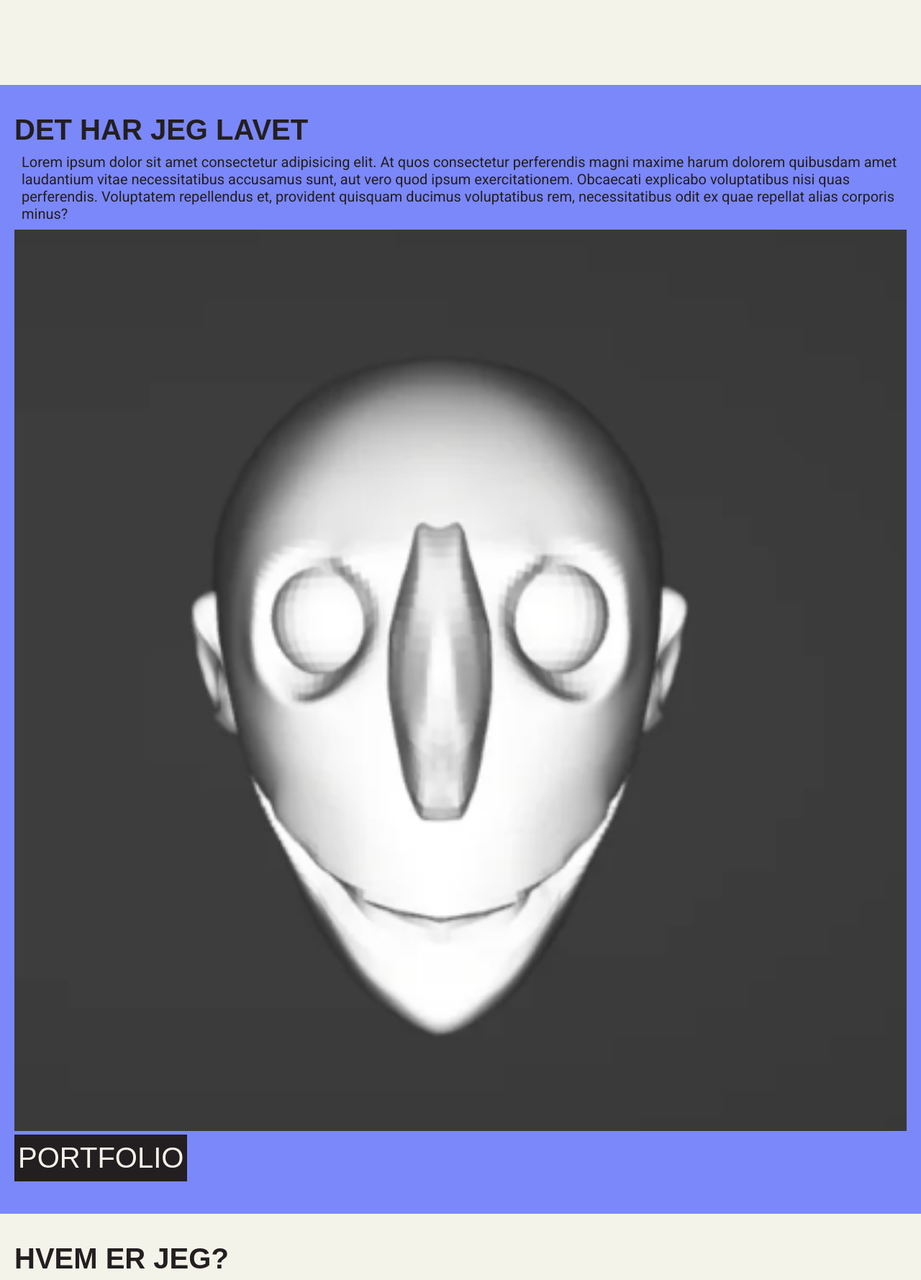
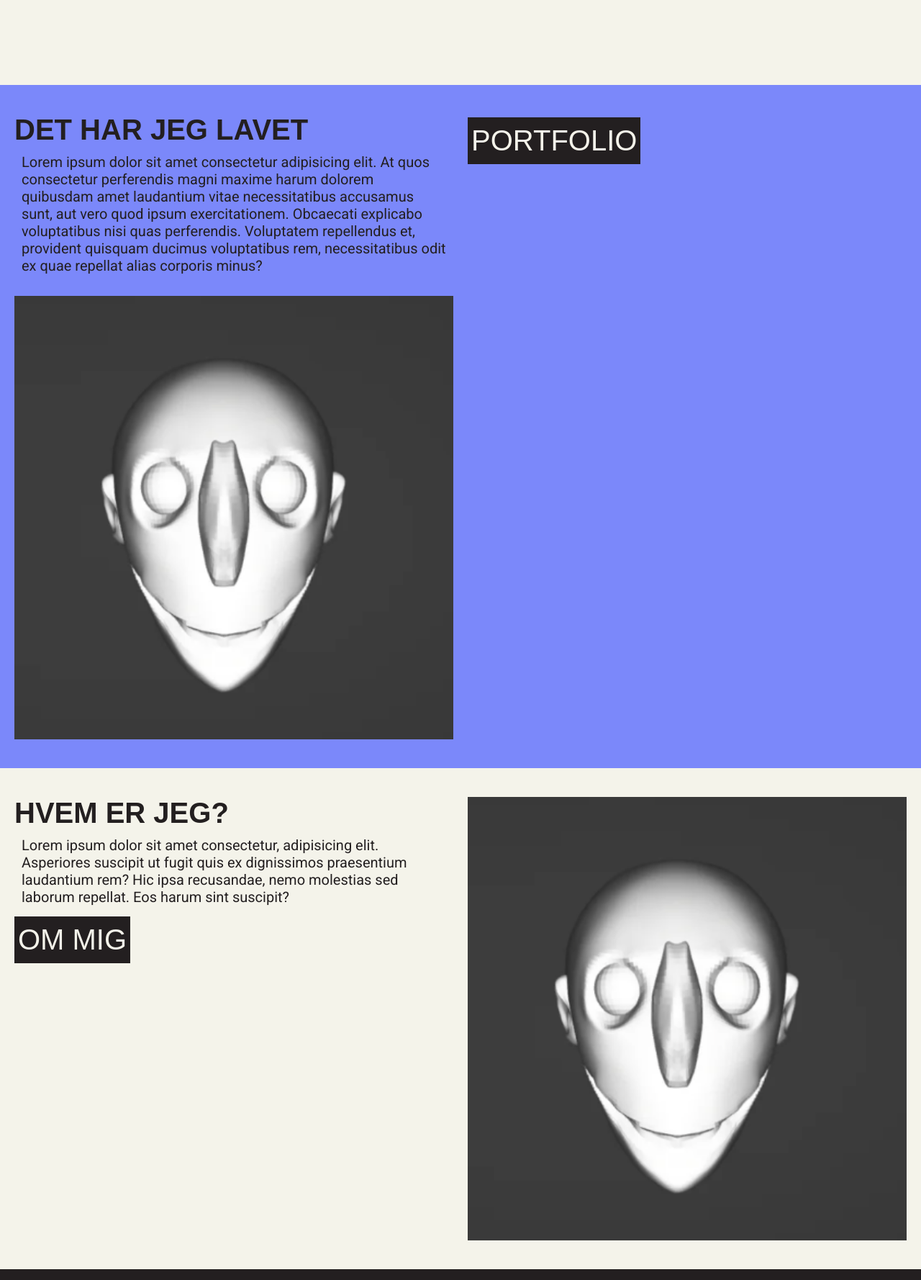
Before and after one commit to pekr0002/portfolio-eksamen, a plain HTML site: page index.html in a window 1280 px wide. Shown: the part 730-2508 px from the top of the page at 72% size. Drawn offline with Linux system fonts and the light colour scheme; a web font is replaced by a local one.

Commit message:
grid osv på index

```diff
--- a/index.html
+++ b/index.html
@@ -48,19 +48,27 @@
       <a href="om_mig.html">Penny Vera</a>
     </section>
     <main>
-      <section id="showcase" class="lila">
-        <h2>det har jeg lavet</h2>
-        <p>Lorem ipsum dolor sit amet consectetur adipisicing elit. At quos consectetur perferendis magni maxime harum dolorem quibusdam amet laudantium vitae necessitatibus accusamus sunt, aut vero quod ipsum exercitationem. Obcaecati explicabo voluptatibus nisi quas perferendis. Voluptatem repellendus et, provident quisquam ducimus voluptatibus rem, necessitatibus odit ex quae repellat alias corporis minus?</p>
+      <section id="mini_display" class="lila grid_1-1">
+        <div class="col1">
+          <h2>det har jeg lavet</h2>
+          <p>Lorem ipsum dolor sit amet consectetur adipisicing elit. At quos consectetur perferendis magni maxime harum dolorem quibusdam amet laudantium vitae necessitatibus accusamus sunt, aut vero quod ipsum exercitationem. Obcaecati explicabo voluptatibus nisi quas perferendis. Voluptatem repellendus et, provident quisquam ducimus voluptatibus rem, necessitatibus odit ex quae repellat alias corporis minus?</p>
+        </div>
         <!-- showcase, kan bladre -->
         <img src="img/placeholder.png" alt="" />
-        <button class="knap" onclick="location.href='portfolio.html'">Portfolio</button>
+        <div class="col2">
+          <button class="knap" onclick="location.href='portfolio.html'">Portfolio</button>
+        </div>
       </section>
-      <section #mig>
-        <h2>Hvem er jeg?</h2>
-        <p>Lorem ipsum dolor sit amet consectetur, adipisicing elit. Asperiores suscipit ut fugit quis ex dignissimos praesentium laudantium rem? Hic ipsa recusandae, nemo molestias sed laborum repellat. Eos harum sint suscipit?</p>
-        <img src="img/placeholder.png" alt="" />
 
-        <button class="knap" onclick="location.href='om_mig.html'">om mig</button>
+      <section id="mig" class="grid_1-1">
+        <div class="col1">
+          <h2>Hvem er jeg?</h2>
+          <p>Lorem ipsum dolor sit amet consectetur, adipisicing elit. Asperiores suscipit ut fugit quis ex dignissimos praesentium laudantium rem? Hic ipsa recusandae, nemo molestias sed laborum repellat. Eos harum sint suscipit?</p>
+          <button class="knap" onclick="location.href='om_mig.html'">om mig</button>
+        </div>
+        <div class="col2">
+          <img src="img/placeholder.png" alt="" />
+        </div>
       </section>
     </main>
     <footer>
```
